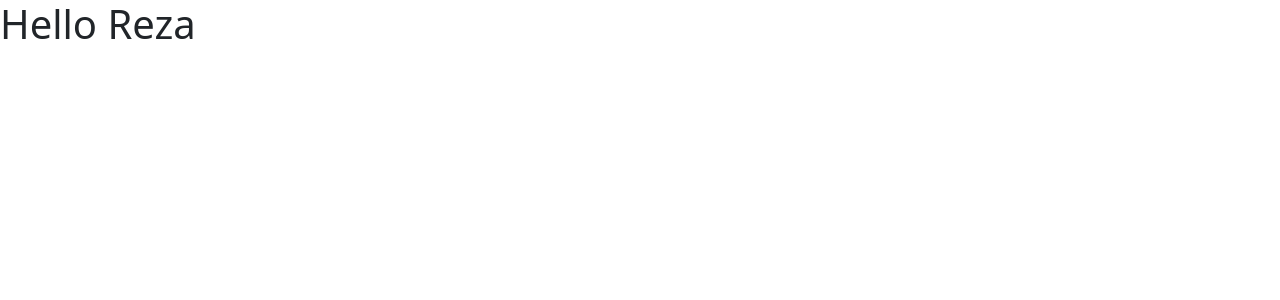
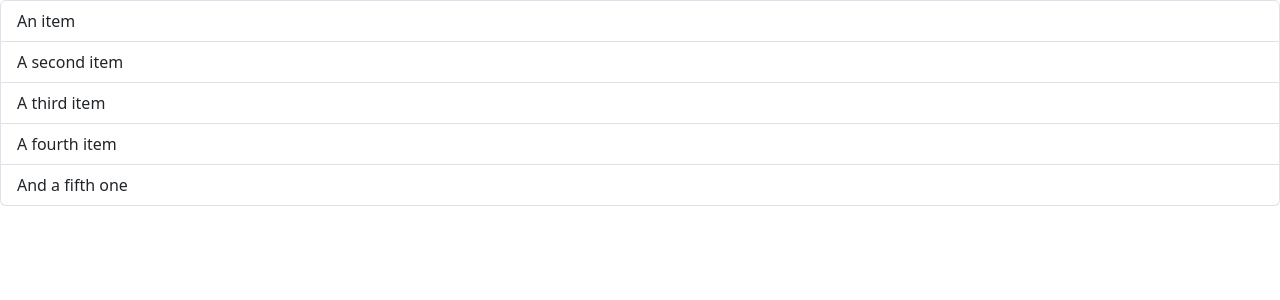
Before and after one commit to zayano/react-app, a React (Vite) app: page / in a window 1280 px wide. Shown: the top 300 px of the page. Built offline with nearby package versions, Linux system fonts and the light colour scheme.

Commit message:
Creating a ListGroup Component

```diff
--- a/src/App.tsx
+++ b/src/App.tsx
@@ -1,7 +1,7 @@
-import Message from './Message';
+import ListGroup from './components/ListGroup';
 
 function App() {
-  return <div><Message /></div>
+  return <div><ListGroup /></div>
 }
 
 export default App;
--- /dev/null
+++ b/src/components/ListGroup.tsx
@@ -0,0 +1,13 @@
+function ListGroup() {
+  return (
+    <ul className="list-group">
+      <li className="list-group-item">An item</li>
+      <li className="list-group-item">A second item</li>
+      <li className="list-group-item">A third item</li>
+      <li className="list-group-item">A fourth item</li>
+      <li className="list-group-item">And a fifth one</li>
+    </ul>
+  );
+}
+
+export default ListGroup;
```
